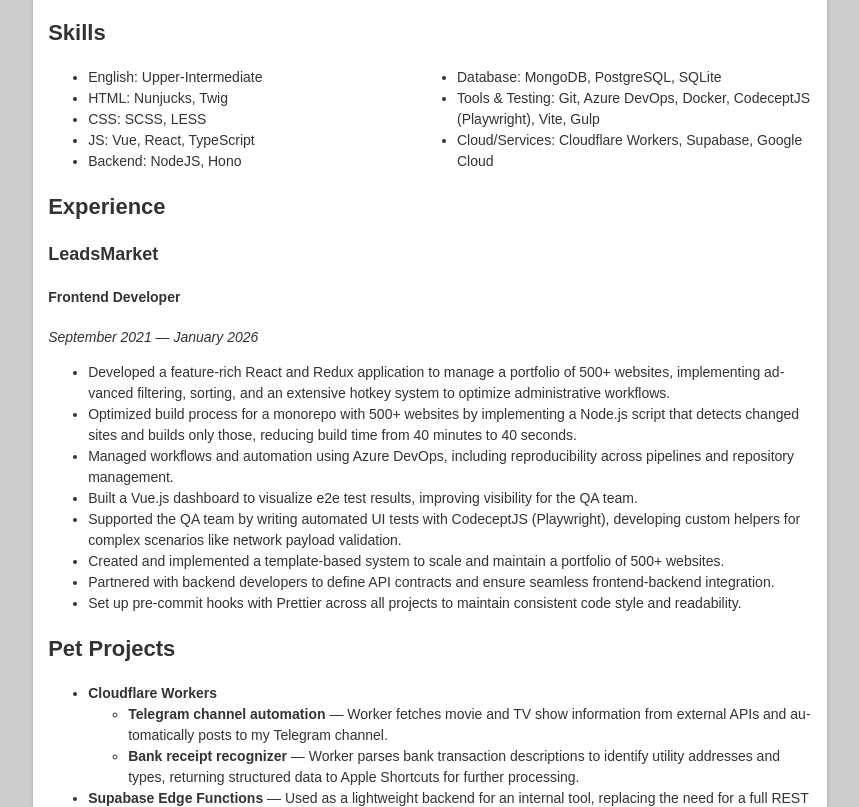
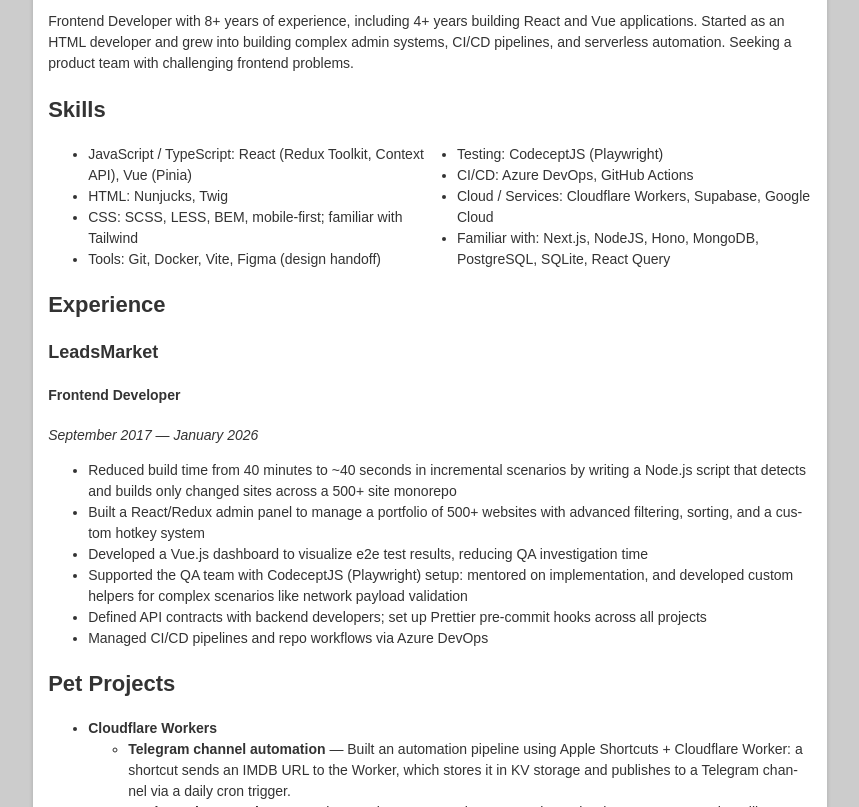
Before and after one commit to dyaroman/diachenko.pp.ua, a plain HTML site: page index.html in a window 1280 px wide. Shown: the part 145-952 px from the top of the page, without its empty margins (210-1069 px from the left). Drawn offline with Linux system fonts and the light colour scheme; a web font is replaced by a local one.

Commit message:
claude: improve resume

```diff
--- a/index.css
+++ b/index.css
@@ -119,9 +119,9 @@
     box-shadow: none;
   }
 
-  section,
+  /*section,
   article {
     page-break-inside: avoid;
     break-inside: avoid;
-  }
+  }*/
 }
--- a/index.html
+++ b/index.html
@@ -78,19 +78,24 @@
   </header>
 
   <section>
+    <p>
+      Frontend Developer with 8+ years of experience, including 4+ years building React and Vue applications. Started as
+      an HTML developer and grew into building complex admin systems, CI/CD pipelines, and serverless automation.
+      Seeking a product team with challenging frontend problems.
+    </p>
+  </section>
+
+  <section>
     <h2>Skills</h2>
     <ul class="skills-list">
-      <li>English: Upper-Intermediate</li>
+      <li>JavaScript / TypeScript: React (Redux Toolkit, Context API), Vue (Pinia)</li>
       <li>HTML: Nunjucks, Twig</li>
-      <li>CSS: SCSS, LESS</li>
-      <li>JS: Vue, React, TypeScript</li>
-      <li>Backend: NodeJS, Hono</li>
-      <li>Database: MongoDB, PostgreSQL, SQLite</li>
-      <li>
-        Tools & Testing: Git, Azure DevOps, Docker, CodeceptJS (Playwright),
-        Vite, Gulp
-      </li>
-      <li>Cloud/Services: Cloudflare Workers, Supabase, Google Cloud</li>
+      <li>CSS: SCSS, LESS, BEM, mobile-first; familiar with Tailwind</li>
+      <li>Tools: Git, Docker, Vite, Figma (design handoff)</li>
+      <li>Testing: CodeceptJS (Playwright)</li>
+      <li>CI/CD: Azure DevOps, GitHub Actions</li>
+      <li>Cloud / Services: Cloudflare Workers, Supabase, Google Cloud</li>
+      <li>Familiar with: Next.js, NodeJS, Hono, MongoDB, PostgreSQL, SQLite, React Query</li>
     </ul>
   </section>
 
@@ -99,46 +104,31 @@
     <article>
       <h3>LeadsMarket</h3>
       <h4>Frontend Developer</h4>
-      <em>September 2021 — January 2026</em>
+      <em>September 2017 — January 2026</em>
       <ul>
         <li>
-          Developed a feature-rich React and Redux application to manage a
-          portfolio of 500+ websites, implementing advanced filtering,
-          sorting, and an extensive hotkey system to optimize administrative
-          workflows.
+          Reduced build time from 40 minutes to ~40 seconds in incremental scenarios by writing a Node.js script that
+          detects and builds only changed sites across a 500+ site monorepo
         </li>
         <li>
-          Optimized build process for a monorepo with 500+ websites by
-          implementing a Node.js script that detects changed sites and
-          builds only those, reducing build time from 40 minutes to 40
-          seconds.
+          Built a React/Redux admin panel to manage a portfolio of 500+ websites with advanced filtering, sorting, and a
+          custom hotkey system
         </li>
         <li>
-          Managed workflows and automation using Azure DevOps, including
-          reproducibility across pipelines and repository management.
+          Developed a Vue.js dashboard to visualize e2e test results, reducing QA investigation time
         </li>
         <li>
-          Built a Vue.js dashboard to visualize e2e test results, improving
-          visibility for the QA team.
+          Supported the QA team with CodeceptJS (Playwright) setup: mentored on implementation, and developed custom
+          helpers for complex scenarios like network payload validation
         </li>
         <li>
-          Supported the QA team by writing automated UI tests with
-          CodeceptJS (Playwright), developing custom helpers for complex
-          scenarios like network payload validation.
+          Defined API contracts with backend developers; set up Prettier pre-commit hooks across all projects
         </li>
         <li>
-          Created and implemented a template-based system to scale and
-          maintain a portfolio of 500+ websites.
-        </li>
-        <li>
-          Partnered with backend developers to define API contracts and
-          ensure seamless frontend-backend integration.
-        </li>
-        <li>
-          Set up pre-commit hooks with Prettier across all projects to
-          maintain consistent code style and readability.
+          Managed CI/CD pipelines and repo workflows via Azure DevOps
         </li>
       </ul>
+
     </article>
   </section>
 
@@ -149,31 +139,24 @@
         <strong>Cloudflare Workers</strong>
         <ul>
           <li>
-            <strong>Telegram channel automation</strong> — Worker fetches
-            movie and TV show information from external APIs and
-            automatically posts to my Telegram channel.
+            <strong>Telegram channel automation</strong> — Built an automation pipeline
+            using Apple Shortcuts + Cloudflare Worker: a shortcut sends an IMDB URL to
+            the Worker, which stores it in KV storage and publishes to a Telegram channel
+            via a daily cron trigger.
           </li>
           <li>
-            <strong>Bank receipt recognizer</strong> — Worker parses bank
-            transaction descriptions to identify utility addresses and
-            types, returning structured data to Apple Shortcuts for further
-            processing.
+            <strong>Bank receipt organizer</strong> — Worker receives PDF receipt content
+            via Apple Shortcuts, extracts the utility service name and address using
+            predefined rules, and returns structured data back to the shortcut — which
+            automatically renames the file and saves it to the correct directory
+            (e.g. Services/Address/Year/Month/Service name).
           </li>
         </ul>
       </li>
       <li>
-        <strong>Supabase Edge Functions</strong> — Used as a lightweight
-        backend for an internal tool, replacing the need for a full REST
-        API.
-      </li>
-      <li>
-        <strong>Google Cloud</strong>
-        <ul>
-          <li>
-            <strong>Compute Engine</strong> — Set up and configured
-            instances for personal usage and experiments.
-          </li>
-        </ul>
+        <strong>Supabase Edge Functions</strong> — Used as a backend for a
+        React/Redux site management tool: handles API logic and data layer
+        without a dedicated server.
       </li>
     </ul>
   </section>
```
